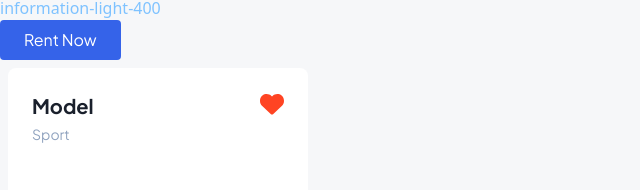
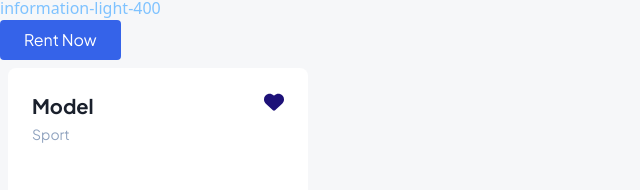
Before and after one commit to AdrienBelhomme/car, a Next.js app: page / in a window 1280 px wide. Shown: the part 249-439 px from the top of the page, without its empty margins (0-640 px from the left). Built offline with nearby package versions, Linux system fonts and the light colour scheme.

Commit message:
heart is cliackable to favorite / unfavorite

```diff
--- a/components/CarCard.jsx
+++ b/components/CarCard.jsx
@@ -2,12 +2,18 @@ import { FontAwesomeIcon } from '@fortawesome/react-fontawesome';
 import { faHeart, faGasPump, faGear, faUsers } from '@fortawesome/free-solid-svg-icons';
 import '@fortawesome/fontawesome-svg-core/styles.css';
 import Image from 'next/image';
+import { useState } from 'react';
 
 import images from '../assets';
 import Button from './Button';
 
 const CarCard = ({ gas = '90L', type = 'Manual', people = '2 people', price = '99.00' }) => {
-  console.log('CarCard');
+  const [isFavorite, setIsFavorite] = useState(false);
+
+  const emptyHeart = () => (
+    setIsFavorite((prev) => !prev)
+  );
+
   return (
     <div className="w-full md:w-300 bg-white rounded-lg p-6">
       <div className="flex justify-between">
@@ -15,8 +21,11 @@ const CarCard = ({ gas = '90L', type = 'Manual', people = '2 people', price = '9
           <h2 className="text-xl text-secondinary-default font-bold mb-1 font-jakarta">Model</h2>
           <h3 className="text-secondinary-light-300 text-sm font-jakarta">Sport</h3>
         </div>
-        <div className="heart text-error-default cursor-pointer" onClick={() => {}}>
-          <FontAwesomeIcon className="h-6" icon={faHeart} />
+        <div className="heart cursor-pointer" onClick={emptyHeart}>
+          <FontAwesomeIcon
+            icon={faHeart}
+            className={`h-5 ${isFavorite ? 'text-error-default' : 'text-dark-900 dark:text-white'}`}
+          />
         </div>
       </div>
       <div className="flex md:block justify-between items-center mt-7 md:m-0">
```
